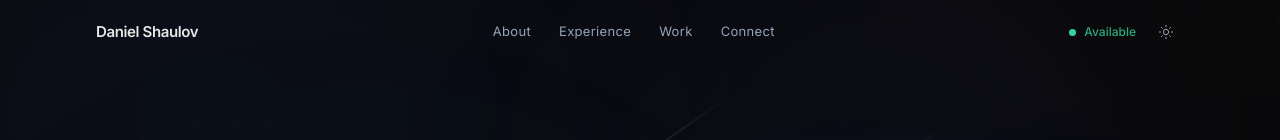
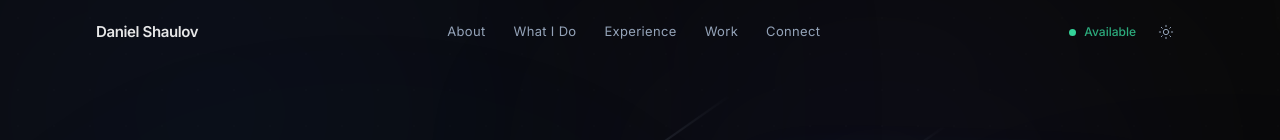
Before and after one commit to hickennoace/Portfolio, a Next.js app: page / in a window 1280 px wide. Shown: the top 140 px of the page. Built offline with nearby package versions, Linux system fonts and the light colour scheme.

Commit message:
Add 'What I Do' link to nav (desktop + mobile)

```diff
--- a/components/Nav.tsx
+++ b/components/Nav.tsx
@@ -7,6 +7,7 @@ import ThemeToggle from "@/components/ThemeToggle";
 
 const LINKS = [
   { label: "About",      href: "#about"      },
+  { label: "What I Do",  href: "#what-i-do"  },
   { label: "Experience", href: "#experience" },
   { label: "Work",       href: "#work"       },
   { label: "Connect",    href: "#connect"    },
```
